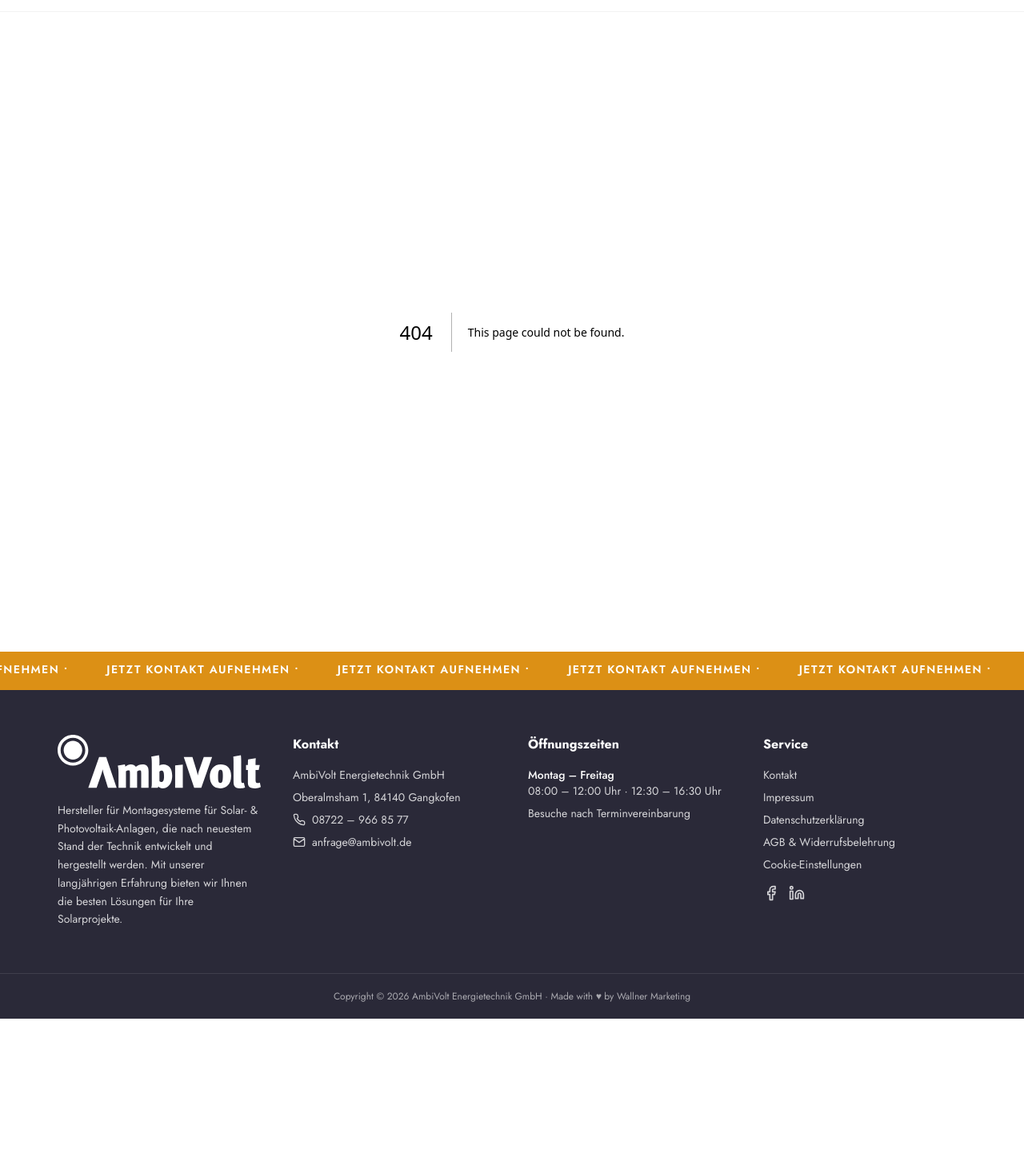
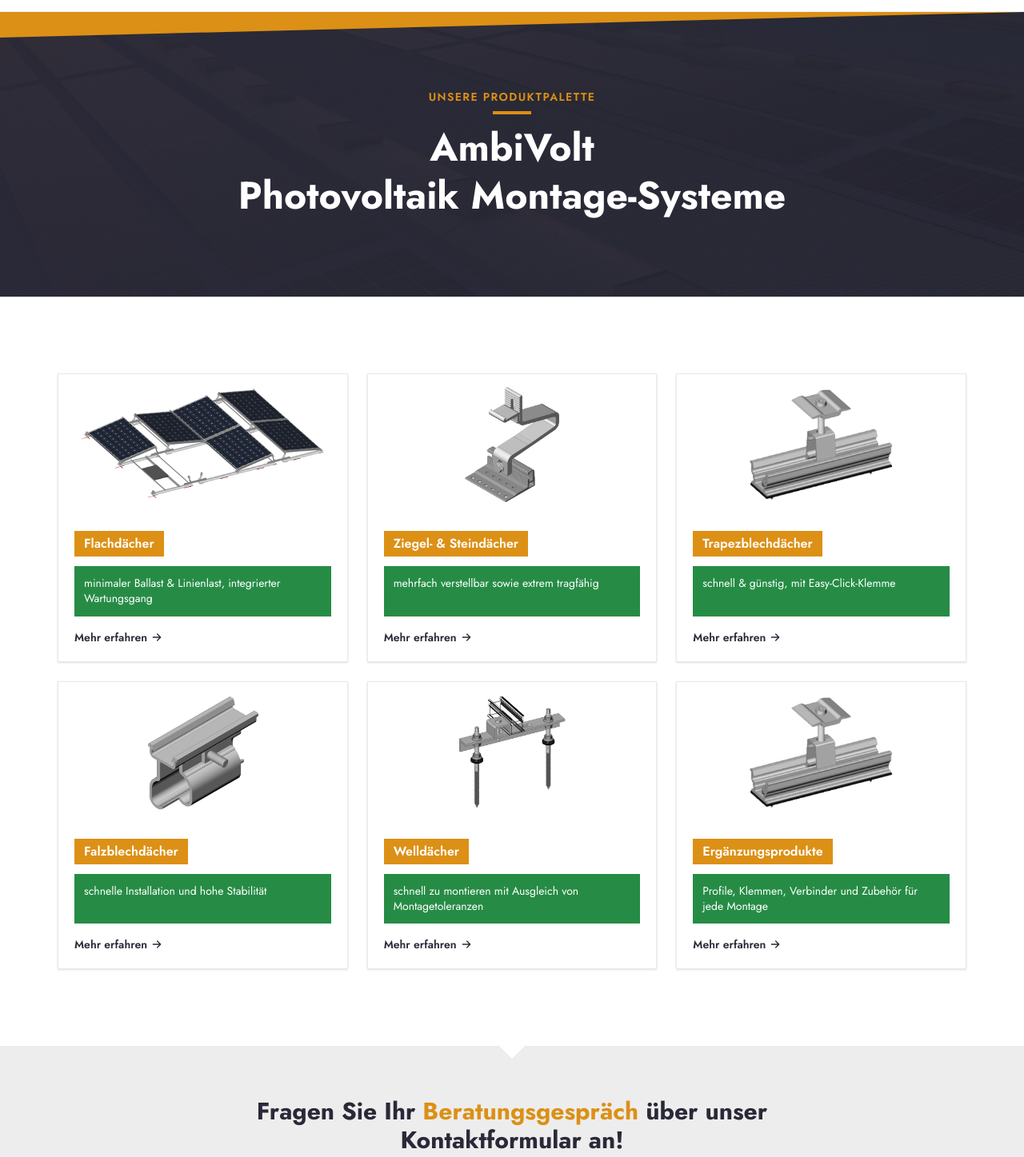
Before and after one commit to JakobAmbivolt/ambi-relaunch, a Next.js app: page /produkte in a window 1280 px wide. Before the commit this address had no page. Shown: the part 63-1510 px from the top of the page at 80% size. Before the commit the page ends 1337 px from the top, so only its background shows below. Built offline with nearby package versions, Linux system fonts and the light colour scheme.

Commit message:
feat(m2): Produktübersicht /produkte originalgetreu (zentrierter Hero mit Dach-BG, getaggte Karten orange/grün, hellgraues CTA-Band)

```diff
--- /dev/null
+++ b/src/app/produkte/page.tsx
@@ -0,0 +1,46 @@
+import type { Metadata } from "next";
+import { Container } from "@/components/ui/Container";
+import { Reveal } from "@/components/ui/Reveal";
+import { PageHero } from "@/components/sections/PageHero";
+import { ProductCard } from "@/components/sections/ProductCard";
+import { BeratungsCtaBand } from "@/components/sections/BeratungsCtaBand";
+import { productCategories, produkteOverview } from "@/content/products";
+
+export const metadata: Metadata = {
+  title: "Produkte",
+  description:
+    "Photovoltaik-Montagesysteme von AmbiVolt für jede Dachform: Flachdach, Ziegel- & Steindach, Trapezblech, Falzblech, Welldach sowie Ergänzungsprodukte.",
+};
+
+export default function ProduktePage() {
+  return (
+    <>
+      <PageHero
+        bgImage="/images/hero-bg.jpg"
+        align="center"
+        eyebrow={produkteOverview.eyebrow}
+        title={
+          <>
+            {produkteOverview.titleLine1}
+            <br />
+            {produkteOverview.titleLine2}
+          </>
+        }
+      />
+
+      <section className="bg-white py-16 md:py-24">
+        <Container>
+          <Reveal>
+            <div className="grid grid-cols-1 gap-6 sm:grid-cols-2 lg:grid-cols-3">
+              {productCategories.map((product) => (
+                <ProductCard key={product.slug} product={product} variant="tagged" />
+              ))}
+            </div>
+          </Reveal>
+        </Container>
+      </section>
+
+      <BeratungsCtaBand />
+    </>
+  );
+}
--- /dev/null
+++ b/src/components/sections/BeratungsCtaBand.tsx
@@ -0,0 +1,22 @@
+import { Container } from "@/components/ui/Container";
+import { Button } from "@/components/ui/Button";
+
+// Wiederkehrender Beratungs-CTA-Balken (hellgrau, wie Original) auf den Produktseiten.
+export function BeratungsCtaBand() {
+  return (
+    <section className="relative bg-[#ededed] py-14 md:py-16">
+      {/* kleine weiße Pfeil-Spitze (Notch) oben mittig */}
+      <div className="absolute left-1/2 top-0 h-0 w-0 -translate-x-1/2 border-x-[16px] border-t-[16px] border-x-transparent border-t-white" />
+      <Container>
+        <div className="flex flex-col items-center gap-7 text-center">
+          <h2 className="max-w-2xl text-2xl font-bold text-ink md:text-3xl">
+            Fragen Sie Ihr <span className="text-amber">Beratungsgespräch</span> über unser Kontaktformular an!
+          </h2>
+          <Button href="/kontakt/" variant="primary" className="!bg-[#222d35] hover:!bg-slate-800">
+            Hier klicken
+          </Button>
+        </div>
+      </Container>
+    </section>
+  );
+}
--- /dev/null
+++ b/src/components/sections/PageHero.tsx
@@ -0,0 +1,51 @@
+import type { ReactNode } from "react";
+import Image from "next/image";
+import { Container } from "@/components/ui/Container";
+
+// Wiederverwendbarer Innenseiten-Hero: dunkle Slate-Fläche, schräger Amber-Balken oben,
+// optionales Hintergrundbild (Dach/Module) und optional zentrierter Text.
+export function PageHero({
+  eyebrow,
+  title,
+  bgImage,
+  align = "left",
+  children,
+}: {
+  eyebrow?: string;
+  title: ReactNode;
+  bgImage?: string;
+  align?: "left" | "center";
+  children?: ReactNode;
+}) {
+  const centered = align === "center";
+  return (
+    <section className="relative overflow-hidden bg-slate-900 text-white">
+      {bgImage && (
+        <>
+          <Image src={bgImage} alt="" fill priority sizes="100vw" className="object-cover" />
+          <div className="absolute inset-0 bg-gradient-to-r from-slate-900/85 via-slate-900/70 to-slate-900/55" />
+        </>
+      )}
+
+      <svg
+        className="absolute inset-x-0 top-0 z-10 h-6 w-full md:h-8"
+        viewBox="0 0 1280 140"
+        preserveAspectRatio="none"
+        aria-hidden="true"
+      >
+        <path fill="var(--color-amber)" d="M0 0 H1280 L0 140 Z" />
+      </svg>
+
+      <Container className={`relative z-10 py-16 md:py-24 ${centered ? "text-center" : ""}`}>
+        {eyebrow && (
+          <>
+            <p className="text-sm font-semibold uppercase tracking-widest text-amber">{eyebrow}</p>
+            <span className={`mt-2 mb-3 block h-1 w-12 bg-amber ${centered ? "mx-auto" : ""}`} />
+          </>
+        )}
+        <h1 className="text-3xl font-bold leading-tight md:text-5xl">{title}</h1>
+        {children}
+      </Container>
+    </section>
+  );
+}
--- a/src/components/sections/ProductCard.tsx
+++ b/src/components/sections/ProductCard.tsx
@@ -3,13 +3,22 @@
 import { Icon } from "@/components/ui/Icon";
 import type { ProductCardData } from "@/content/types";
 
-export function ProductCard({ product }: { product: ProductCardData }) {
+// variant "plain"  = schlichte Karte (Startseite)
+// variant "tagged" = oranger Titel-Tag + grüne Teaser-Box (wie Original /produkte)
+export function ProductCard({
+  product,
+  variant = "plain",
+}: {
+  product: ProductCardData;
+  variant?: "plain" | "tagged";
+}) {
+  const tagged = variant === "tagged";
   return (
     <Link
       href={product.href}
       className="group flex flex-col border border-slate-900/10 bg-white shadow-sm transition-shadow hover:shadow-md"
     >
-      <div className="relative h-44 w-full overflow-hidden bg-surface">
+      <div className={`relative h-44 w-full overflow-hidden ${tagged ? "bg-white" : "bg-surface"}`}>
         <Image
           src={product.image}
           alt={product.title}
@@ -18,6 +27,19 @@
           sizes="(max-width: 768px) 100vw, (max-width: 1200px) 50vw, 33vw"
         />
       </div>
+
+      {tagged ? (
+        <div className="flex flex-1 flex-col p-5">
+          <h3 className="self-start bg-amber px-3 py-1.5 text-base font-semibold leading-tight text-white">
+            {product.title}
+          </h3>
+          <p className="mt-3 flex-1 bg-green p-3 text-sm leading-snug text-white">{product.teaser}</p>
+          <span className="mt-4 inline-flex items-center gap-1 text-sm font-semibold text-ink transition-all group-hover:gap-2">
+            Mehr erfahren
+            <Icon name="arrow" className="h-4 w-4" />
+          </span>
+        </div>
+      ) : (
         <div className="flex flex-1 flex-col p-5">
           <h3 className="text-lg font-bold text-ink">{product.title}</h3>
           <p className="mt-2 flex-1 text-sm text-text">{product.teaser}</p>
@@ -26,6 +48,7 @@
             <Icon name="arrow" className="h-4 w-4" />
           </span>
         </div>
+      )}
     </Link>
   );
 }
--- /dev/null
+++ b/src/content/products.ts
@@ -0,0 +1,54 @@
+import type { ProductCardData } from "./types";
+
+// Kanonische Produktkategorien (Dachformen) für die Produktseiten.
+export const productCategories: ProductCardData[] = [
+  {
+    slug: "flachdach",
+    title: "Flachdächer",
+    teaser: "minimaler Ballast & Linienlast, integrierter Wartungsgang",
+    image: "/images/produkt-flachdach.png",
+    href: "/produkte/flachdachsysteme/",
+  },
+  {
+    slug: "ziegel",
+    title: "Ziegel- & Steindächer",
+    teaser: "mehrfach verstellbar sowie extrem tragfähig",
+    image: "/images/produkt-ziegel.png",
+    href: "/produkte/ziegel-und-steindachsysteme/",
+  },
+  {
+    slug: "trapez",
+    title: "Trapezblechdächer",
+    teaser: "schnell & günstig, mit Easy-Click-Klemme",
+    image: "/images/produkt-trapez.png",
+    href: "/produkte/trapezblechsysteme/",
+  },
+  {
+    slug: "falz",
+    title: "Falzblechdächer",
+    teaser: "schnelle Installation und hohe Stabilität",
+    image: "/images/produkt-falz.jpg",
+    href: "/produkte/falzblechsysteme/",
+  },
+  {
+    slug: "well",
+    title: "Welldächer",
+    teaser: "schnell zu montieren mit Ausgleich von Montagetoleranzen",
+    image: "/images/produkt-well.png",
+    href: "/produkte/welldachsysteme/",
+  },
+  {
+    slug: "ergaenzung",
+    title: "Ergänzungsprodukte",
+    teaser: "Profile, Klemmen, Verbinder und Zubehör für jede Montage",
+    image: "/images/produkt-ergaenzung.png",
+    href: "/produkte/ergaenzungsprodukte-photovoltaik/",
+  },
+];
+
+// Produktübersicht (/produkte/) — Hero-Texte (Original: zweizeilige H1).
+export const produkteOverview = {
+  eyebrow: "Unsere Produktpalette",
+  titleLine1: "AmbiVolt",
+  titleLine2: "Photovoltaik Montage-Systeme",
+};
```
Also changed, not shown: 1 other file (tests, documents, lock files or other folders). Lines whose indentation alone changed are shown as unchanged.
